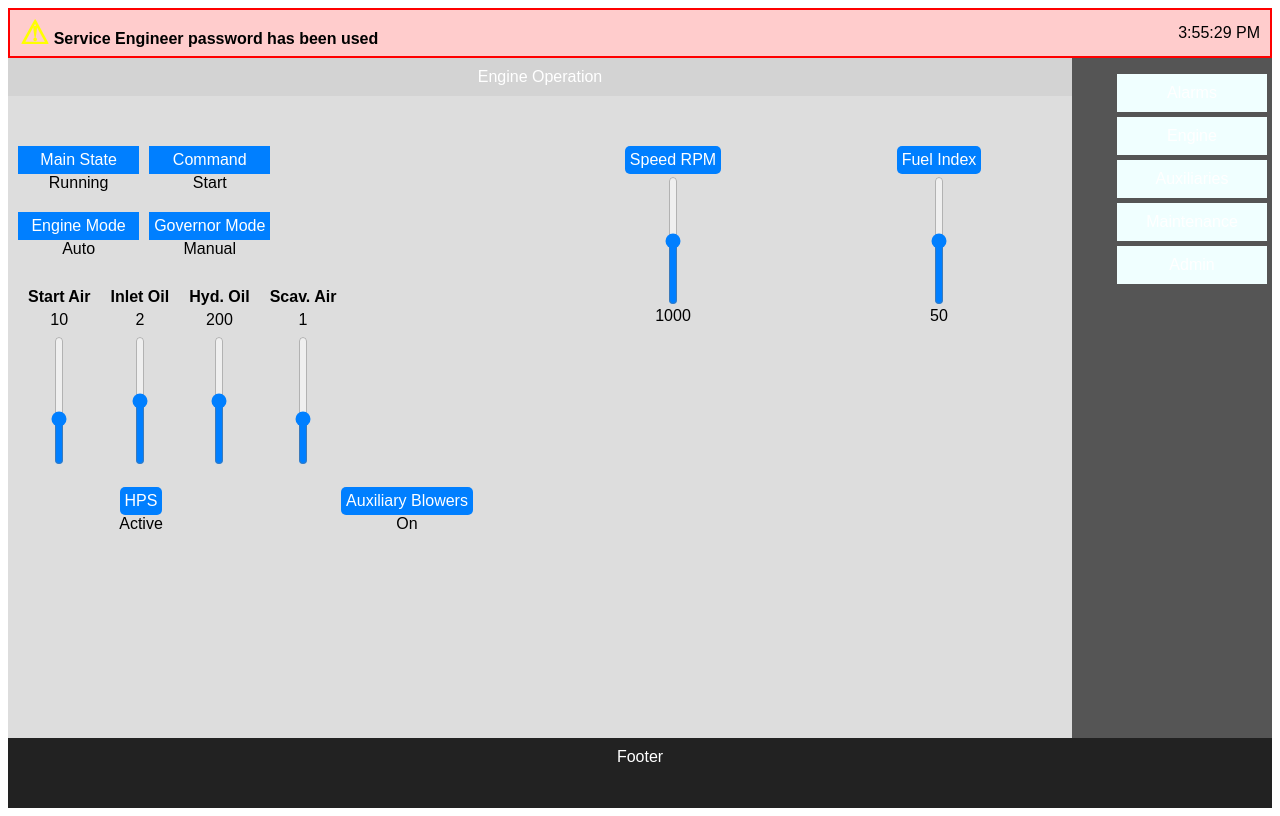
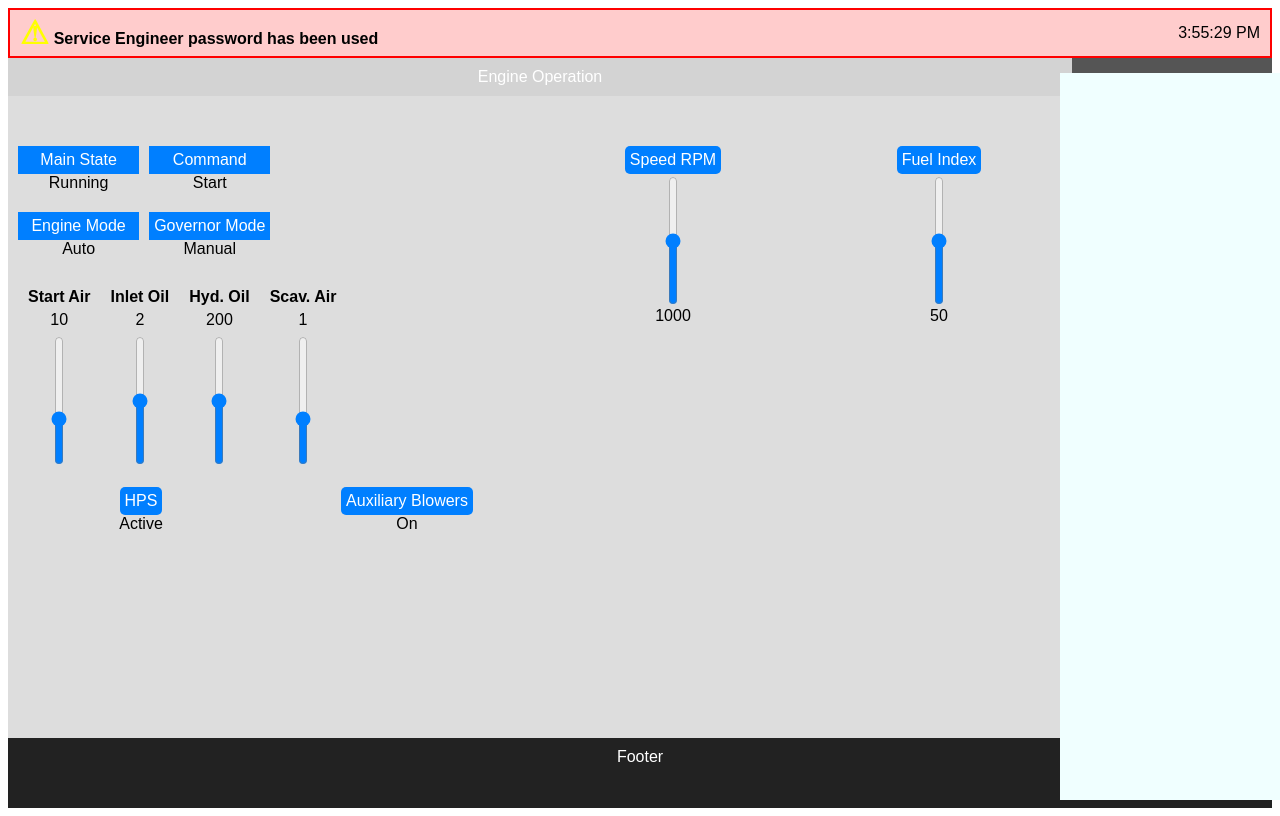
Before and after one commit to torkilp/EcsMopAB_Test, an Angular app in the folder ecsmop/: page / in a window 1280 px wide. Built offline with nearby package versions, Linux system fonts and the light colour scheme.

Commit message:
Refactor right menu component, simplifying structure and enhancing button styles for improved usability

```diff
--- a/ecsmop/src/app/components/right-menu/right-menu.component.css
+++ b/ecsmop/src/app/components/right-menu/right-menu.component.css
@@ -1,47 +1,32 @@
 .menu {
-  list-style-type: none;
-  padding: 0;
+  display: flex;
+  flex-direction: column;
+  position: absolute;
+  right: 0;
+  top: 73px;
+  bottom: 0;
+  width: 200px;
+  background: azure;
+  padding: 10px;
 }
 
-.menu li {
-  background-color: azure;
+.menu button {
+  background-color: #007FFF;
   color: white;
   padding: 10px;
-  margin: 5px;
+  margin: 5px 0;
+  border: none;
   cursor: pointer;
-  border: none;
-  text-align: center;
-  display: block;
 }
 
-.menu li:hover {
-  background-color: #007FFF;
-  /* Darker azure */
+.menu button.active {
+  background-color: darkblue;
 }
 
-.menu li ul {
-  list-style-type: none;
-  padding: 0;
-  margin: 0;
+.reduced-width {
+  width: 90% !important;
 }
 
-.menu li ul li {
-  background-color: lightblue;
-  color: black;
-  padding: 8px;
-  margin: 3px;
-  cursor: pointer;
-  border: none;
-  text-align: center;
-  display: block;
+.reduced-width-button {
+  width: 90%;
 }
-
-.menu li ul li:hover {
-  background-color: #0059b3;
-  /* Even darker azure */
-}
-
-.menu li.selected {
-  background-color: #0059b3;
-  /* Even darker azure */
-}
--- a/ecsmop/src/app/components/right-menu/right-menu.component.ts
+++ b/ecsmop/src/app/components/right-menu/right-menu.component.ts
@@ -1,5 +1,5 @@
 import { CommonModule } from '@angular/common';
-import { Component, Renderer2 } from '@angular/core';
+import { Component } from '@angular/core';
 
 @Component({
   standalone: true,
@@ -9,51 +9,22 @@ import { Component, Renderer2 } from '@angular/core';
   imports: [CommonModule]
 })
 export class RightMenuComponent {
-  constructor(private renderer: Renderer2) { }
+  menuItems = ['Alarms', 'Engine', 'Operation', 'Status', 'Process Info', 'Process Adjustment', 'Chief Limiters', 'Auxiliaries', 'Maintenance', 'Admin'];
+  selectedItem = this.menuItems[0];
 
-
-  menuItems = [
-    {
-      name: 'Alarms',
-      subMenu: []
-    },
-    {
-      name: 'Engine',
-      subMenu: ['Operation', 'Status', 'Process Info', 'Process Adjustment', 'Chief Limiters']
-    },
-    {
-      name: 'Auxiliaries',
-      subMenu: []
-    },
-    {
-      name: 'Maintenance',
-      subMenu: []
-    },
-    {
-      name: 'Admin',
-      subMenu: []
-    }
-  ];
-  selectedItem = this.menuItems[0];
-  isEngineSubMenuOpen = false;
-
-  toggleSubMenu(item: { name: string; subMenu: string[] }) {
-
-    if (item.name === 'Engine') {
-      this.isEngineSubMenuOpen = !this.isEngineSubMenuOpen;
-    } else {
-      this.isEngineSubMenuOpen = false;
-    }
+  selectItem(item: string) {
     this.selectedItem = item;
   }
 
+  reduceWidth() {
+    const elements = document.querySelectorAll('.operation, .status, .process-info, .process-adjustment, .chief-limits');
+    elements.forEach((element) => {
+      (element as HTMLElement).classList.add('reduced-width');
+    });
 
-
-  reduceWidth() {
     const buttons = document.querySelectorAll('.menu button');
     buttons.forEach((button) => {
-      this.renderer.addClass(button, 'reduced-width-button');
+      (button as HTMLElement).classList.add('reduced-width-button');
     });
   }
-
 }
```
